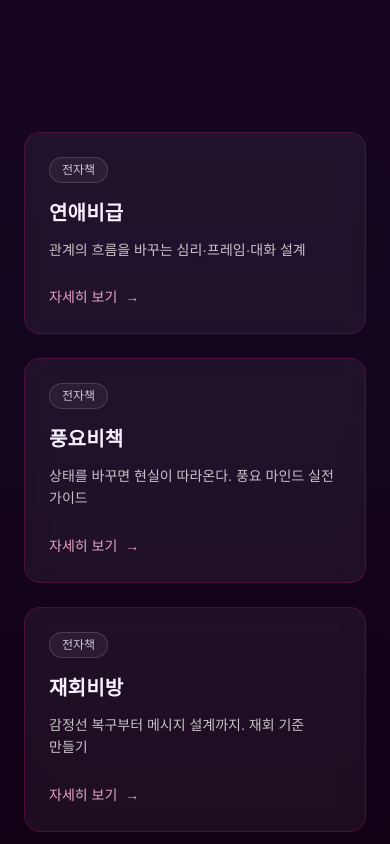
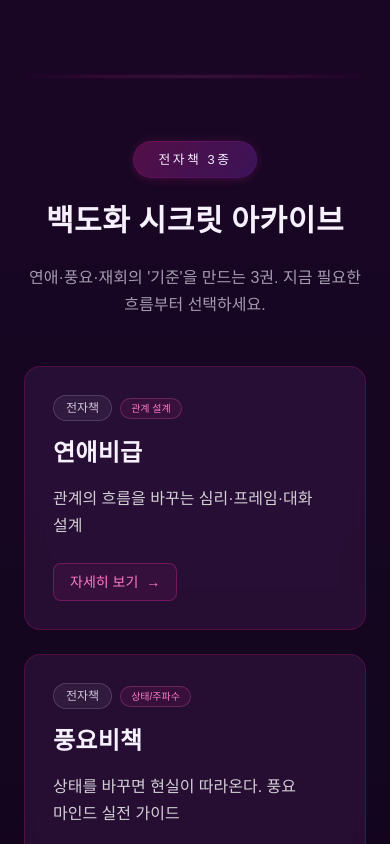
Before and after one commit to woolbo100/buzasun, a Next.js app: page / in a window 390 px wide. Shown: the part 4140-4984 px from the top of the page. Built offline with nearby package versions, Linux system fonts and the light colour scheme.

Commit message:
update design

```diff
--- a/components/Ebooks.tsx
+++ b/components/Ebooks.tsx
@@ -8,26 +8,127 @@ const ebooks = [
     title: "연애비급",
     desc: "관계의 흐름을 바꾸는 심리·프레임·대화 설계",
     href: "/ebooks/love",
+    subLabel: "관계 설계",
   },
   {
     title: "풍요비책",
     desc: "상태를 바꾸면 현실이 따라온다. 풍요 마인드 실전 가이드",
     href: "/ebooks/abundance",
+    subLabel: "상태/주파수",
   },
   {
     title: "재회비방",
     desc: "감정선 복구부터 메시지 설계까지. 재회 기준 만들기",
     href: "/ebooks/reunion",
+    subLabel: "메시지/기준",
   },
 ]
 
 export default function Ebooks() {
   return (
-    <section className="relative w-full overflow-hidden py-20" style={{ background: 'transparent' }}>
+    <section className="relative w-full overflow-hidden pt-0 pb-20" style={{ background: 'transparent' }}>
+      {/* 섹션 분리선 */}
+      <div className="mx-auto max-w-6xl px-6 lg:px-8 mt-16 mb-16">
+        <div
+          className="h-px"
+          style={{
+            background: 'linear-gradient(90deg, transparent 0%, rgba(255, 42, 166, 0.3) 20%, rgba(255, 105, 180, 0.4) 50%, rgba(255, 42, 166, 0.3) 80%, transparent 100%)',
+            filter: 'blur(1px)',
+            boxShadow: '0 0 8px rgba(255, 42, 166, 0.2)',
+          }}
+        />
+      </div>
+
       {/* 전자책 섹션 - 3개 가로 배치 */}
       <Reveal delayMs={200}>
         <div className="mx-auto max-w-6xl px-6 lg:px-8">
-          <div className="mt-10 grid grid-cols-1 gap-6 md:grid-cols-2 lg:grid-cols-3">
+          {/* 섹션 헤더 */}
+          <div className="text-center mb-12">
+            {/* 상단 배지 */}
+            <Reveal delayMs={100}>
+              <div className="mb-6 inline-block">
+                <div
+                  className="rounded-full p-[1px]"
+                  style={{
+                    background: 'linear-gradient(135deg, rgba(255, 20, 147, 0.4), rgba(138, 43, 226, 0.4))',
+                    boxShadow: '0 2px 8px rgba(255, 20, 147, 0.12), 0 0 15px rgba(255, 182, 193, 0.08)',
+                  }}
+                >
+                  <p
+                    className="px-6 py-2 rounded-full"
+                    style={{
+                      color: '#f3eefe',
+                      letterSpacing: '0.2em',
+                      fontSize: '0.8rem',
+                      fontWeight: 500,
+                      background: 'rgba(50, 20, 65, 0.5)',
+                    }}
+                  >
+                    전자책 3종
+                  </p>
+                </div>
+              </div>
+            </Reveal>
+
+            {/* 메인 타이틀 */}
+            <Reveal delayMs={200}>
+              <div className="flex items-center justify-center gap-4 mb-6">
+                <h2
+                  className="text-3xl md:text-5xl lg:text-6xl font-elegant font-bold"
+                  style={{
+                    color: '#f7f1ff',
+                    letterSpacing: '0.02em',
+                    lineHeight: 'clamp(1.15, 1.25, 1.25)',
+                  }}
+                >
+                  백도화 시크릿 아카이브
+                </h2>
+                {/* 전체 보기 링크 */}
+                <Link
+                  href="/ebooks"
+                  className="hidden md:inline-flex items-center gap-2 text-base md:text-lg font-medium transition-all duration-300 ml-4 relative group/link"
+                  style={{
+                    color: '#ff7ac8',
+                  }}
+                  onMouseEnter={(e) => {
+                    e.currentTarget.style.filter = 'drop-shadow(0 0 8px rgba(255, 42, 166, 0.5))'
+                    e.currentTarget.style.transform = 'translateX(2px)'
+                  }}
+                  onMouseLeave={(e) => {
+                    e.currentTarget.style.filter = 'none'
+                    e.currentTarget.style.transform = 'translateX(0)'
+                  }}
+                >
+                  전체 보기
+                  <span className="transition-transform duration-300 group-hover/link:translate-x-1">→</span>
+                  <span
+                    className="absolute bottom-0 left-0 w-0 h-0.5 transition-all duration-300 group-hover/link:w-full"
+                    style={{
+                      background: 'linear-gradient(90deg, rgba(255, 42, 166, 0.6), rgba(255, 105, 180, 0.8))',
+                      boxShadow: '0 0 6px rgba(255, 42, 166, 0.5)',
+                    }}
+                  />
+                </Link>
+              </div>
+            </Reveal>
+
+            {/* 서브 타이틀 */}
+            <Reveal delayMs={300}>
+              <p
+                className="text-base md:text-lg max-w-3xl mx-auto"
+                style={{
+                  color: 'rgba(245, 239, 255, 0.8)',
+                  lineHeight: 'clamp(1.5, 1.7, 1.7)',
+                  wordBreak: 'keep-all',
+                  opacity: 0.8,
+                }}
+              >
+                연애·풍요·재회의 '기준'을 만드는 3권. 지금 필요한 흐름부터 선택하세요.
+              </p>
+            </Reveal>
+          </div>
+
+          <div className="grid grid-cols-1 gap-6 md:grid-cols-2 lg:grid-cols-3">
               {ebooks.map((ebook, index) => (
                 <Reveal key={ebook.title} delayMs={300 + index * 100}>
                   <Link
@@ -43,24 +144,25 @@ export default function Ebooks() {
                       "
                       style={{
                         borderColor: 'rgba(255, 20, 147, 0.2)',
-                        background: 'rgba(255, 255, 255, 0.05)',
+                        background: 'rgba(50, 20, 65, 0.6)',
                         backdropFilter: 'blur(10px)',
-                        padding: '1.5rem',
+                        padding: '1.75rem',
                       }}
                       onMouseEnter={(e) => {
-                        e.currentTarget.style.borderColor = 'rgba(255, 20, 147, 0.3)'
-                        e.currentTarget.style.background = 'rgba(255, 255, 255, 0.08)'
-                        e.currentTarget.style.boxShadow = '0 8px 24px rgba(0, 0, 0, 0.2), 0 0 25px rgba(255, 20, 147, 0.18), 0 0 35px rgba(255, 182, 193, 0.12)'
+                        e.currentTarget.style.borderColor = 'rgba(255, 20, 147, 0.35)'
+                        e.currentTarget.style.background = 'rgba(50, 20, 65, 0.75)'
+                        e.currentTarget.style.boxShadow = '0 8px 24px rgba(0, 0, 0, 0.3), 0 0 25px rgba(255, 20, 147, 0.2), 0 0 35px rgba(255, 182, 193, 0.15)'
                       }}
                       onMouseLeave={(e) => {
                         e.currentTarget.style.borderColor = 'rgba(255, 20, 147, 0.2)'
-                        e.currentTarget.style.background = 'rgba(255, 255, 255, 0.05)'
+                        e.currentTarget.style.background = 'rgba(50, 20, 65, 0.6)'
                         e.currentTarget.style.boxShadow = 'none'
                       }}
                     >
                       {/* 카테고리 태그 */}
+                      <div className="flex items-center gap-2 mb-4 flex-wrap">
                         <div
-                        className="inline-flex items-center rounded-full border px-3 py-1 text-xs mb-4"
+                          className="inline-flex items-center rounded-full border px-3 py-1 text-xs"
                           style={{
                             borderColor: 'rgba(255, 255, 255, 0.15)',
                             background: 'rgba(255, 255, 255, 0.05)',
@@ -69,10 +171,23 @@ export default function Ebooks() {
                         >
                           전자책
                         </div>
+                        {ebook.subLabel && (
+                          <div
+                            className="inline-flex items-center rounded-full border px-2.5 py-0.5 text-[10px]"
+                            style={{
+                              borderColor: 'rgba(255, 105, 180, 0.25)',
+                              background: 'rgba(255, 42, 166, 0.08)',
+                              color: '#ff7ac8',
+                            }}
+                          >
+                            {ebook.subLabel}
+                          </div>
+                        )}
+                      </div>
 
                       {/* 제목 */}
                       <h3
-                        className="text-xl md:text-2xl font-elegant font-semibold mb-3"
+                        className="text-2xl md:text-3xl font-elegant font-semibold mb-4"
                         style={{
                           color: '#f7f1ff',
                           letterSpacing: '0.01em',
@@ -83,28 +198,41 @@ export default function Ebooks() {
 
                       {/* 한 줄 설명 */}
                       <p
-                        className="text-sm md:text-base mb-6 leading-relaxed"
+                        className="text-base md:text-lg mb-6 leading-relaxed"
                         style={{
-                          color: 'rgba(255, 255, 255, 0.75)',
-                          lineHeight: 1.6,
+                          color: 'rgba(255, 255, 255, 0.8)',
+                          lineHeight: 1.7,
                           wordBreak: 'keep-all',
                         }}
                       >
                         {ebook.desc}
                       </p>
 
-                      {/* CTA */}
+                      {/* CTA 버튼 */}
+                      <div className="mt-auto">
                         <div
-                        className="inline-flex items-center gap-2 text-sm font-medium transition-opacity group-hover:opacity-100"
+                          className="inline-flex items-center gap-2 px-4 py-2 rounded-lg text-sm font-medium transition-all duration-300 border"
                           style={{
-                          color: '#ffb3d9',
-                          opacity: 0.9,
+                            borderColor: 'rgba(255, 42, 166, 0.3)',
+                            background: 'rgba(255, 42, 166, 0.08)',
+                            color: '#ff7ac8',
+                          }}
+                          onMouseEnter={(e) => {
+                            e.currentTarget.style.borderColor = 'rgba(255, 42, 166, 0.5)'
+                            e.currentTarget.style.background = 'rgba(255, 42, 166, 0.15)'
+                            e.currentTarget.style.boxShadow = '0 0 12px rgba(255, 42, 166, 0.3)'
+                            e.currentTarget.style.transform = 'translateX(2px)'
+                          }}
+                          onMouseLeave={(e) => {
+                            e.currentTarget.style.borderColor = 'rgba(255, 42, 166, 0.3)'
+                            e.currentTarget.style.background = 'rgba(255, 42, 166, 0.08)'
+                            e.currentTarget.style.boxShadow = 'none'
+                            e.currentTarget.style.transform = 'translateX(0)'
                           }}
                         >
                           자세히 보기
-                        <span className="transition-transform duration-300 group-hover:translate-x-1">
-                          →
-                        </span>
+                          <span className="transition-transform duration-300">→</span>
+                        </div>
                       </div>
                     </div>
                   </Link>
```
Lines whose indentation alone changed are shown as unchanged.
